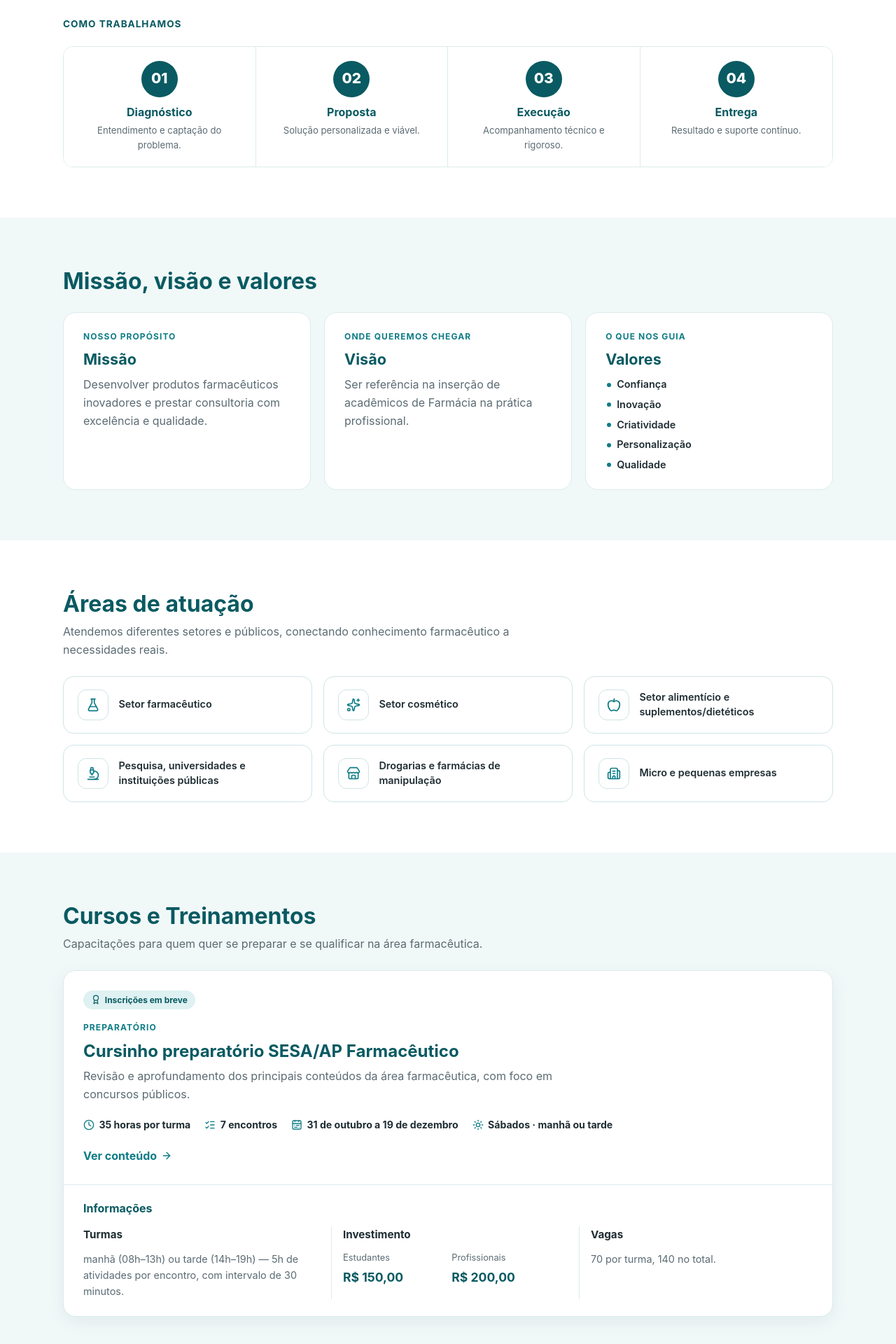
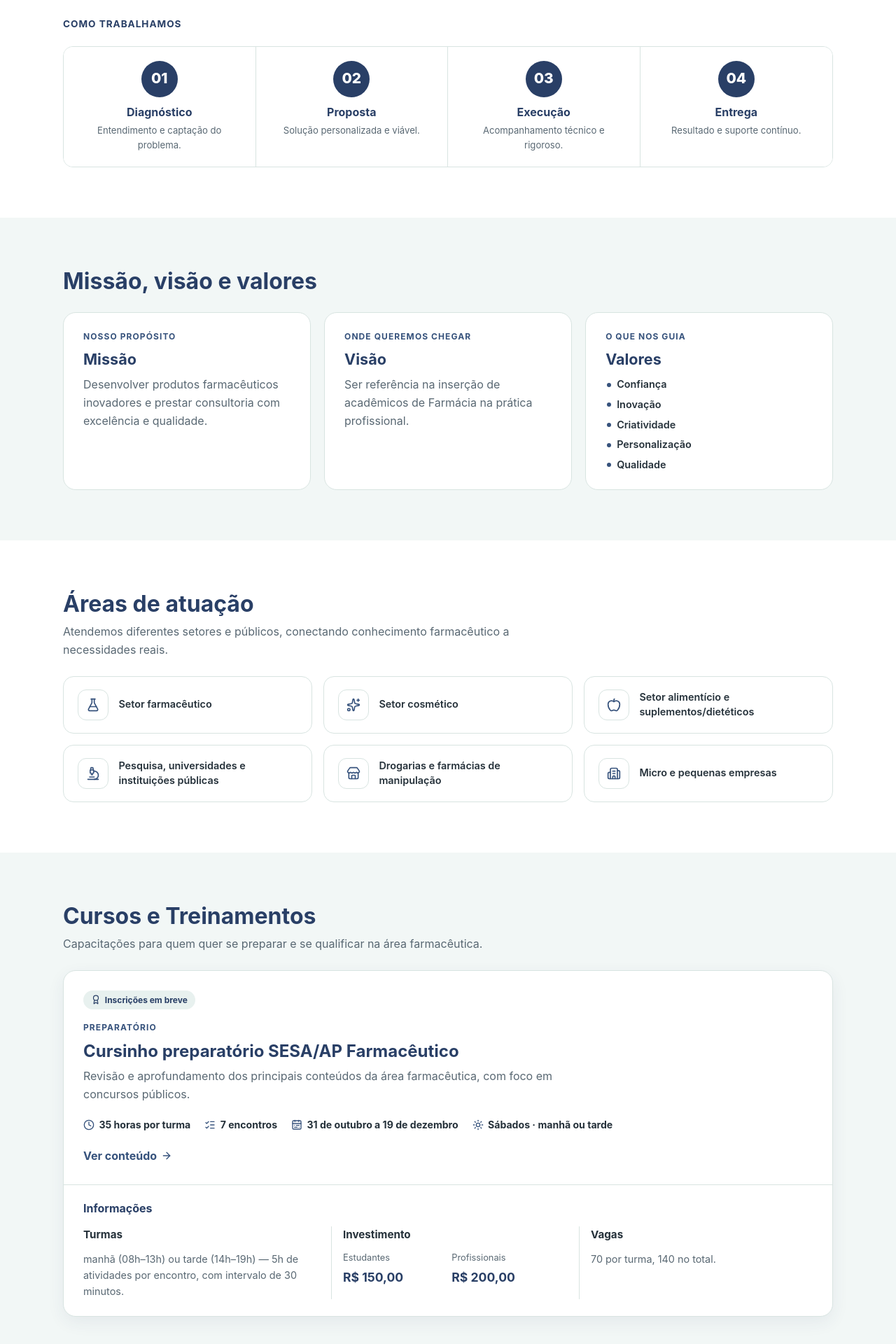
Before and after one commit to paula-maria/apotech-site, a React (Vite) app: page / in a window 1280 px wide. Shown: the part 878-2798 px from the top of the page at 70% size. Built offline with nearby package versions, Linux system fonts and the light colour scheme.

Commit message:
refactor: update color variables and styles for improved consistency and aesthetics

```diff
--- a/src/index.css
+++ b/src/index.css
@@ -1,11 +1,13 @@
 :root {
-  --primary: #0e7c86;
-  --primary-dark: #095a62;
-  --accent: #7cc576;
+  --primary: #36527c;
+  --primary-dark: #293f66;
+  --accent: #9bbfb8;
   --bg: #ffffff;
-  --bg-alt: #f1f8f8;
-  --text: #1f2d33;
-  --muted: #5b6b73;
+  --bg-alt: #f2f7f6;
+  --text: #25313a;
+  --muted: #596873;
+  --border: #d8e4e1;
+  --accent-soft: #e8f1ef;
   --radius: 14px;
   font-family: Inter, system-ui, -apple-system, 'Segoe UI', Roboto, sans-serif;
   color: var(--text);
@@ -70,7 +72,7 @@ section[id] { scroll-margin-top: 70px; }
   padding: 1rem 1.25rem;
   border-left: 4px solid var(--accent);
   border-radius: 0 12px 12px 0;
-  background: #e8f5e9;
+  background: var(--accent-soft);
   color: var(--primary-dark);
 }
 .achievement strong { font-size: 1.05rem; }
@@ -91,9 +93,9 @@ section[id] { scroll-margin-top: 70px; }
 .identity-card {
   position: relative;
   overflow: hidden;
-  border: 1px solid #dcebec;
+  border: 1px solid var(--border);
   border-radius: 18px;
-  box-shadow: 0 8px 24px rgb(9 90 98 / 7%);
+  box-shadow: 0 8px 24px rgb(41 63 102 / 7%);
 }
 .identity-card {
   min-height: 220px;
@@ -126,13 +128,13 @@ section[id] { scroll-margin-top: 70px; }
   .identity-card:hover {
     transform: translateY(-6px);
     border-color: var(--primary);
-    box-shadow: 0 14px 28px rgb(9 90 98 / 14%);
+    box-shadow: 0 14px 28px rgb(41 63 102 / 14%);
   }
 }
 @media (prefers-reduced-motion: reduce) {
   .identity-card { transition: none; }
 }
-.methodology-section { margin-top: 3rem; padding-top: 2rem; border-top: 2px solid #d5e8e8; }
+.methodology-section { margin-top: 3rem; padding-top: 2rem; border-top: 2px solid var(--border); }
 .methodology-section .group-title { margin-top: 0; }
 .icon { display: block; margin-bottom: .5rem; color: var(--primary); }
 .service-card .check-list { margin-top: .75rem; }
@@ -143,8 +145,8 @@ section[id] { scroll-margin-top: 70px; }
 @media (hover: hover) and (pointer: fine) {
   .service-card:hover {
     transform: translateY(-6px);
-    border-color: #dcebec;
-    box-shadow: 0 14px 28px rgb(9 90 98 / 14%);
+    border-color: var(--border);
+    box-shadow: 0 14px 28px rgb(41 63 102 / 14%);
   }
 }
 @media (prefers-reduced-motion: reduce) {
@@ -152,12 +154,12 @@ section[id] { scroll-margin-top: 70px; }
 }
 
 .chips { display: flex; flex-wrap: wrap; gap: .6rem; margin-top: 1rem; }
-.chip { background: #dff1f2; color: var(--primary-dark); padding: .3rem .9rem; border-radius: 999px; font-size: .9rem; font-weight: 600; }
+.chip { background: var(--accent-soft); color: var(--primary-dark); padding: .3rem .9rem; border-radius: 999px; font-size: .9rem; font-weight: 600; }
 .areas-grid { display: grid; grid-template-columns: repeat(3, minmax(0, 1fr)); gap: 1rem; margin-top: 1.5rem; }
-.area-item { min-height: 82px; display: flex; align-items: center; gap: .9rem; padding: 1rem 1.25rem; border: 1px solid #cfe4e5; border-radius: 15px; background: #fff; color: var(--text); font-size: .9rem; font-weight: 600; line-height: 1.45; transition: transform .22s ease, box-shadow .22s ease, border-color .22s ease; }
-.area-icon { width: 44px; height: 44px; flex: 0 0 44px; display: grid; place-items: center; border: 1px solid #cfe4e5; border-radius: 12px; background: #fff; color: var(--primary); }
+.area-item { min-height: 82px; display: flex; align-items: center; gap: .9rem; padding: 1rem 1.25rem; border: 1px solid var(--border); border-radius: 15px; background: #fff; color: var(--text); font-size: .9rem; font-weight: 600; line-height: 1.45; transition: transform .22s ease, box-shadow .22s ease, border-color .22s ease; }
+.area-icon { width: 44px; height: 44px; flex: 0 0 44px; display: grid; place-items: center; border: 1px solid var(--border); border-radius: 12px; background: #fff; color: var(--primary); }
 @media (hover: hover) and (pointer: fine) {
-  .area-item:hover { transform: translateY(-5px); border-color: var(--primary); box-shadow: 0 12px 24px rgb(9 90 98 / 12%); }
+  .area-item:hover { transform: translateY(-5px); border-color: var(--primary); box-shadow: 0 12px 24px rgb(41 63 102 / 12%); }
 }
 @media (prefers-reduced-motion: reduce) { .area-item { transition: none; } }
 @media (max-width: 800px) { .areas-grid { grid-template-columns: repeat(2, minmax(0, 1fr)); } }
@@ -165,7 +167,7 @@ section[id] { scroll-margin-top: 70px; }
 
 /* Steps */
 .steps { display: grid; grid-template-columns: repeat(auto-fit, minmax(200px, 1fr)); gap: 1.2rem; margin-top: 1.5rem; }
-.steps li { min-height: 180px; padding: 1.25rem 1rem; border: 1px solid #dcebec; border-radius: 16px; background: #fff; text-align: center; }
+.steps li { min-height: 180px; padding: 1.25rem 1rem; border: 1px solid var(--border); border-radius: 16px; background: #fff; text-align: center; }
 .steps li p { margin: 0; color: var(--muted); }
 .step-num {
   display: inline-grid; place-items: center; width: 44px; height: 44px; border-radius: 50%;
@@ -185,8 +187,8 @@ section[id] { scroll-margin-top: 70px; }
 .about-award > strong { color: #fff; }
 .about-award p { margin: .75rem 0 0; color: rgb(255 255 255 / 85%); font-size: .9rem; }
 .about-method-title { margin-top: 3rem; font-size: .85rem; letter-spacing: .07em; text-transform: uppercase; }
-.about-steps { grid-template-columns: repeat(4, minmax(0, 1fr)); gap: 0; overflow: hidden; border: 1px solid #dcebec; border-radius: 14px; }
-.about-steps li { min-height: 150px; padding: 1.25rem 1.4rem; border: 0; border-right: 1px solid #dcebec; border-radius: 0; text-align: center; }
+.about-steps { grid-template-columns: repeat(4, minmax(0, 1fr)); gap: 0; overflow: hidden; border: 1px solid var(--border); border-radius: 14px; }
+.about-steps li { min-height: 150px; padding: 1.25rem 1.4rem; border: 0; border-right: 1px solid var(--border); border-radius: 0; text-align: center; }
 .about-steps li:last-child { border-right: 0; }
 .about-steps .step-num { display: grid; place-items: center; width: 52px; height: 52px; margin: 0 auto .75rem; border-radius: 50%; background: var(--primary-dark); color: #fff; font-size: 1.3rem; font-weight: 800; line-height: 1; }
 .about-steps h4 { margin-bottom: .4rem; color: var(--primary-dark); }
@@ -196,12 +198,12 @@ section[id] { scroll-margin-top: 70px; }
   .about-award { min-height: 220px; }
   .about-steps { grid-template-columns: repeat(2, minmax(0, 1fr)); }
   .about-steps li:nth-child(2) { border-right: 0; }
-  .about-steps li:nth-child(-n + 2) { border-bottom: 1px solid #dcebec; }
+  .about-steps li:nth-child(-n + 2) { border-bottom: 1px solid var(--border); }
 }
 @media (max-width: 480px) {
   .about-steps { grid-template-columns: 1fr; }
-  .about-steps li { min-height: 0; border-right: 0; border-bottom: 1px solid #dcebec; }
-  .about-steps li:nth-child(3) { border-bottom: 1px solid #dcebec; }
+  .about-steps li { min-height: 0; border-right: 0; border-bottom: 1px solid var(--border); }
+  .about-steps li:nth-child(3) { border-bottom: 1px solid var(--border); }
   .about-steps li:last-child { border-bottom: 0; }
 }
 
@@ -214,8 +216,8 @@ section[id] { scroll-margin-top: 70px; }
 @media (hover: hover) and (pointer: fine) {
   .member:hover {
     transform: translateY(-6px);
-    border-color: #dcebec;
-    box-shadow: 0 14px 28px rgb(9 90 98 / 14%);
+    border-color: var(--border);
+    box-shadow: 0 14px 28px rgb(41 63 102 / 14%);
   }
 }
 @media (prefers-reduced-motion: reduce) {
@@ -233,7 +235,7 @@ section[id] { scroll-margin-top: 70px; }
 .footer-contact h2 { margin-bottom: 1rem; color: #fff; font-size: 1.4rem; }
 .footer-links { display: grid; grid-template-columns: repeat(auto-fit, minmax(230px, 1fr)); gap: .75rem 1.5rem; }
 .footer-links a { display: inline-flex; align-items: center; gap: .65rem; color: #fff; }
-.footer-links a:hover { color: #b9e4c0; }
+.footer-links a:hover { color: var(--accent); }
 .footer-links svg { flex: 0 0 auto; color: var(--accent); }
 .footer-inner > p { margin: 0; padding-top: 1rem; border-top: 1px solid rgb(255 255 255 / 20%); text-align: center; }
 .whatsapp {
@@ -264,7 +266,7 @@ section[id] { scroll-margin-top: 70px; }
   display: flex;
   align-items: center;
   background:
-    linear-gradient(90deg, rgb(0 64 69 / 94%) 0%, rgb(0 85 91 / 82%) 42%, rgb(0 85 91 / 28%) 100%),
+    linear-gradient(90deg, rgb(29 46 76 / 94%) 0%, rgb(41 63 102 / 82%) 42%, rgb(41 63 102 / 28%) 100%),
     url('/lab%20img.jpg') center 45% / cover no-repeat;
 }
 .course-hero h1 { max-width: 20ch; }
@@ -291,7 +293,7 @@ section[id] { scroll-margin-top: 70px; }
 .course-facts-strip .facts li { display: grid; grid-template-columns: 24px auto; align-items: center; justify-content: start; column-gap: .5rem; }
 .course-facts-strip .facts li {
   padding: .25rem 1rem;
-  border-left: 1px solid #dcebec;
+  border-left: 1px solid var(--border);
 }
 .course-facts-strip .facts li:first-child { border-left: 0; }
 .course-facts-strip .facts svg { margin: 0; }
@@ -302,12 +304,12 @@ section[id] { scroll-margin-top: 70px; }
 @media (max-width: 800px) {
   .course-facts-strip .facts { grid-template-columns: repeat(2, minmax(0, 1fr)); }
   .course-facts-strip .facts li:nth-child(odd) { border-left: 0; }
-  .course-facts-strip .facts li:nth-child(n + 3) { border-top: 1px solid #dcebec; }
+  .course-facts-strip .facts li:nth-child(n + 3) { border-top: 1px solid var(--border); }
 }
 @media (max-width: 480px) {
   .course-facts-strip .facts { grid-template-columns: 1fr; }
   .course-facts-strip .facts li { border-left: 0; }
-  .course-facts-strip .facts li:nth-child(n + 2) { border-top: 1px solid #dcebec; }
+  .course-facts-strip .facts li:nth-child(n + 2) { border-top: 1px solid var(--border); }
 }
 .card-title { margin-top: .8rem; font-size: 1.2rem; }
 .course-card-item {
@@ -317,28 +319,28 @@ section[id] { scroll-margin-top: 70px; }
 @media (hover: hover) and (pointer: fine) {
   .course-card-item:hover {
     transform: translateY(-6px);
-    border-color: #dcebec;
-    box-shadow: 0 14px 28px rgb(9 90 98 / 14%);
+    border-color: var(--border);
+    box-shadow: 0 14px 28px rgb(41 63 102 / 14%);
   }
 }
 @media (prefers-reduced-motion: reduce) {
   .course-card-item { transition: none; }
 }
 .card-wide { grid-column: 1 / -1; }
-.card-highlight { background: var(--bg-alt); color: var(--text); border: 1px solid #dcebec; }
+.card-highlight { background: var(--bg-alt); color: var(--text); border: 1px solid var(--border); }
 .card-highlight .card-title { color: var(--primary-dark); }
 .card-highlight .chip { background: var(--bg-alt); color: var(--primary-dark); }
 .check-list { display: grid; gap: .4rem; color: var(--muted); font-size: .95rem; }
 .check-list li { position: relative; padding-left: 1.1rem; }
 .check-list li::before { content: ''; position: absolute; left: 0; top: .65em; width: 7px; height: 7px; border-radius: 50%; background: var(--accent); }
 .course-card {
-  margin-top: 1.5rem; overflow: hidden; border: 1px solid #dcebec; border-radius: 18px;
-  background: #fff; box-shadow: 0 8px 24px rgb(9 90 98 / 7%);
+  margin-top: 1.5rem; overflow: hidden; border: 1px solid var(--border); border-radius: 18px;
+  background: #fff; box-shadow: 0 8px 24px rgb(41 63 102 / 7%);
 }
 .course-main { padding: 1.75rem; }
 .course-badge {
   display: inline-flex; align-items: center; gap: .35rem; margin-bottom: 1rem; padding: .25rem .7rem;
-  border-radius: 999px; background: #dff1f2; color: var(--primary-dark); font-size: .75rem; font-weight: 700;
+  border-radius: 999px; background: var(--accent-soft); color: var(--primary-dark); font-size: .75rem; font-weight: 700;
 }
 .course-main h3 { color: var(--primary-dark); font-size: 1.5rem; }
 .course-main p { max-width: 70ch; color: var(--muted); }
@@ -349,10 +351,10 @@ section[id] { scroll-margin-top: 70px; }
 .course-actions { display: flex; flex-wrap: wrap; gap: 1.25rem; }
 .course-link { display: inline-flex; align-items: center; gap: .4rem; color: var(--primary); font-weight: 700; }
 .course-link:hover { color: var(--primary-dark); }
-.course-info { padding: 1.5rem 1.75rem; border-top: 1px solid #dcebec; }
+.course-info { padding: 1.5rem 1.75rem; border-top: 1px solid var(--border); }
 .course-info > h4 { margin-bottom: 1rem; color: var(--primary-dark); }
 .course-info-grid { display: grid; grid-template-columns: repeat(3, minmax(0, 1fr)); gap: 1.25rem; }
-.course-info-item { min-width: 0; padding: 0 1rem; border-left: 1px solid #dcebec; }
+.course-info-item { min-width: 0; padding: 0 1rem; border-left: 1px solid var(--border); }
 .course-info-item:first-child { padding-left: 0; border-left: 0; }
 .course-info-item h5 { margin: 0 0 .65rem; color: var(--text); font-size: .95rem; }
 .course-info-item p { margin: 0; color: var(--muted); font-size: .9rem; }
@@ -361,7 +363,7 @@ section[id] { scroll-margin-top: 70px; }
 .course-price span { color: var(--muted); font-size: .8rem; }
 .course-price strong { color: var(--primary-dark); font-size: 1.1rem; }
 @media (max-width: 800px) { .course-info-grid { grid-template-columns: 1fr 1fr; } .course-info-item:last-child { grid-column: 1 / -1; } }
-@media (max-width: 560px) { .course-info-grid { grid-template-columns: 1fr; } .course-info-item, .course-info-item:first-child { padding: .85rem 0 0; border: 0; border-top: 1px solid #dcebec; } .course-info-item:first-child { padding-top: 0; border-top: 0; } .course-info-item:last-child { grid-column: auto; } .course-prices { grid-template-columns: 1fr 1fr; } }
+@media (max-width: 560px) { .course-info-grid { grid-template-columns: 1fr; } .course-info-item, .course-info-item:first-child { padding: .85rem 0 0; border: 0; border-top: 1px solid var(--border); } .course-info-item:first-child { padding-top: 0; border-top: 0; } .course-info-item:last-child { grid-column: auto; } .course-prices { grid-template-columns: 1fr 1fr; } }
 .schedule { margin-top: 1.5rem; border-top: 2px solid var(--primary-dark); }
 .schedule-row {
   display: grid; grid-template-columns: 110px minmax(0, 1fr) auto; gap: 1rem; align-items: baseline;
@@ -384,7 +386,7 @@ section[id] { scroll-margin-top: 70px; }
 .day-price { margin-top: 1.25rem; text-align: center; }
 .day-price summary { display: block; color: var(--primary-dark); font-weight: 600; text-decoration: underline; cursor: pointer; }
 .day-price summary:hover { color: var(--primary); }
-.day-price p { display: inline-flex; align-items: baseline; gap: .4rem; margin: .75rem 0 0; padding: .65rem 1rem; border: 1px solid #dcebec; border-radius: 12px; background: #fff; color: var(--muted); }
+.day-price p { display: inline-flex; align-items: baseline; gap: .4rem; margin: .75rem 0 0; padding: .65rem 1rem; border: 1px solid var(--border); border-radius: 12px; background: #fff; color: var(--muted); }
 .day-price b { color: var(--primary-dark); font-size: 1.5rem; }
 .course-contact-strip { padding: 2rem 0; background: var(--bg-alt); }
 .course-contact-inner {
```
